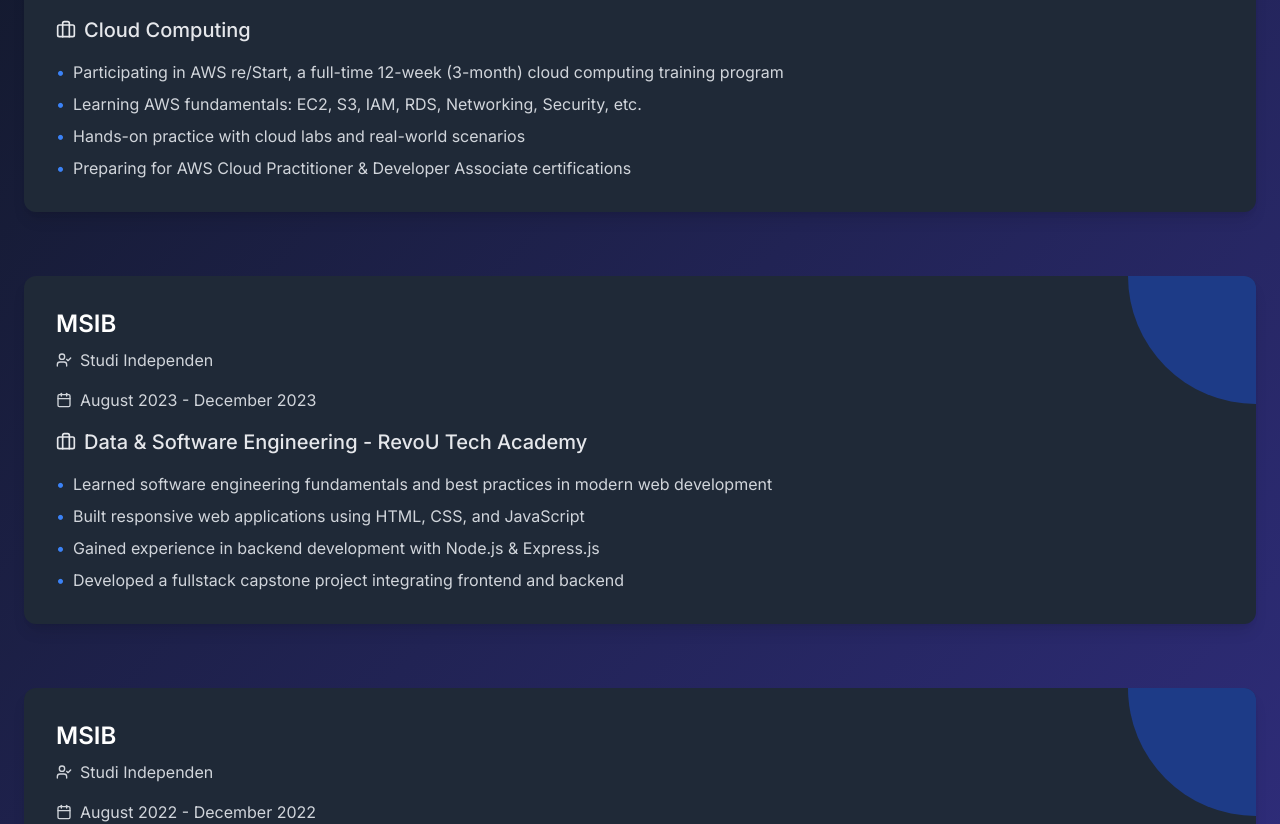
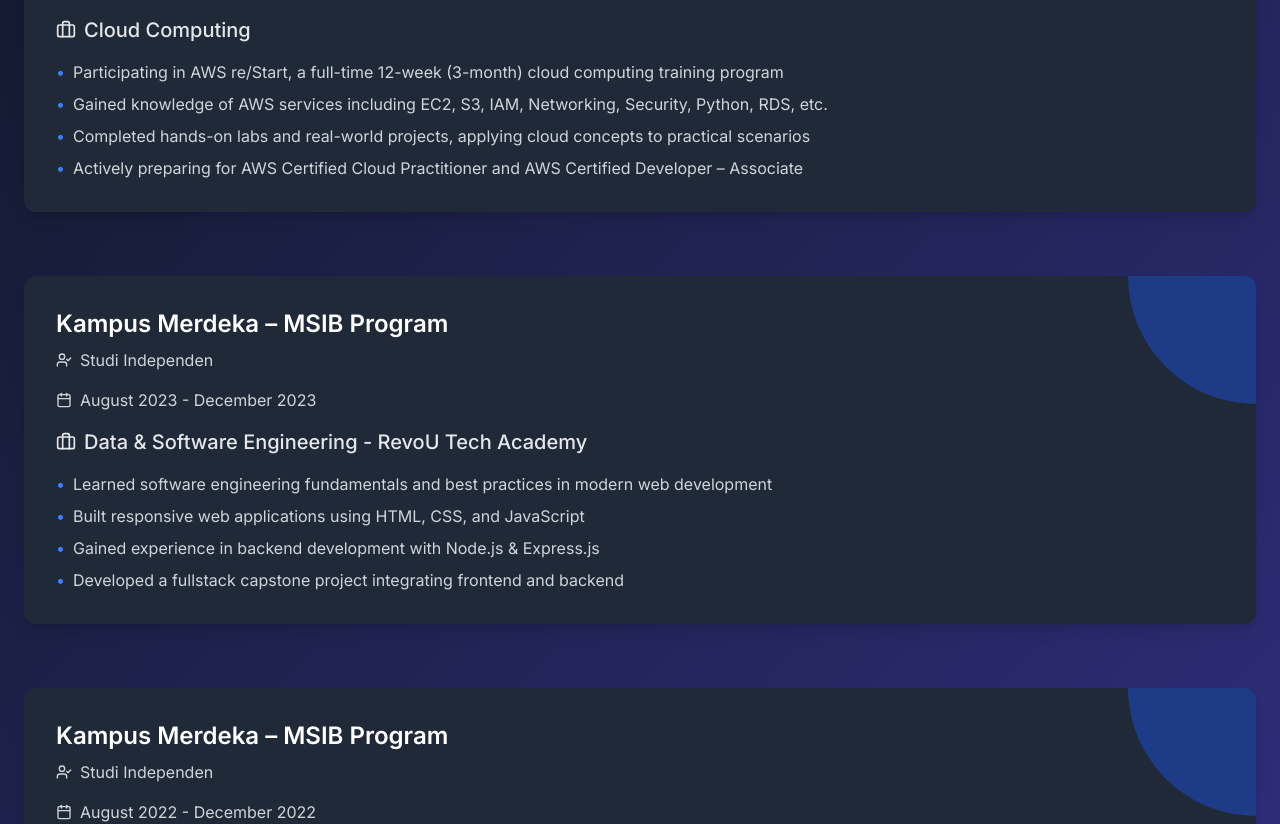
Before and after one commit to alfarosiregar/portofolio, a Next.js app: page / in a window 1280 px wide. Shown: the part 1588-2412 px from the top of the page. Built offline with nearby package versions, Linux system fonts and the light colour scheme.

Commit message:
update experiences section

```diff
--- a/src/components/fragments/Experiences.tsx
+++ b/src/components/fragments/Experiences.tsx
@@ -11,13 +11,13 @@
       role: "Cloud Computing",
       responsibilities: [
         "Participating in AWS re/Start, a full-time 12-week (3-month) cloud computing training program",
-        "Learning AWS fundamentals: EC2, S3, IAM, RDS, Networking, Security, etc.",
-        "Hands-on practice with cloud labs and real-world scenarios",
-        "Preparing for AWS Cloud Practitioner & Developer Associate certifications",
+        "Gained knowledge of AWS services including EC2, S3, IAM, Networking, Security, Python, RDS, etc.",
+        "Completed hands-on labs and real-world projects, applying cloud concepts to practical scenarios",
+        "Actively preparing for AWS Certified Cloud Practitioner and AWS Certified Developer – Associate",
       ],
     },
     {
-      company: "MSIB",
+      company: "Kampus Merdeka – MSIB Program",
       location: "Studi Independen",
       period: "August 2023 - December 2023",
       role: "Data & Software Engineering - RevoU Tech Academy",
@@ -29,7 +29,7 @@
       ],
     },
     {
-      company: "MSIB",
+      company: "Kampus Merdeka – MSIB Program",
       location: "Studi Independen",
       period: "August 2022 - December 2022",
       role: "Front-End and Back-End Developer - Dicoding Academy",
```
